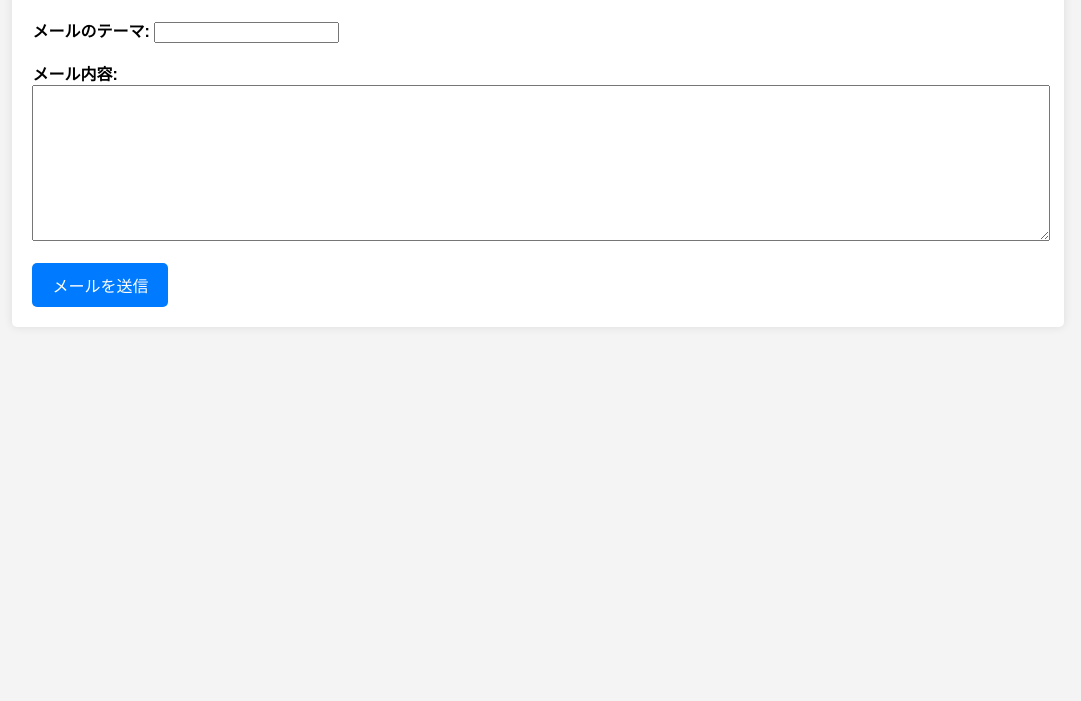
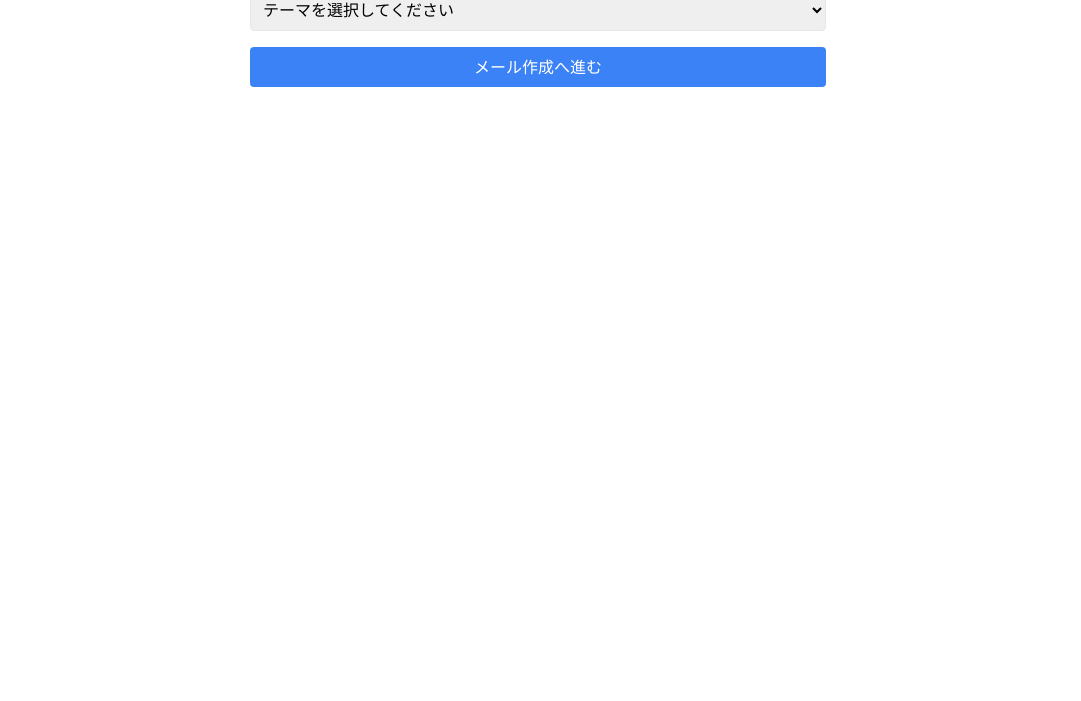
Before and after one commit to NyukariN/yukari, a plain HTML site: page index.html in a window 1280 px wide. Shown: the part 99-800 px from the top of the page, without its empty margins (102-1183 px from the left). Drawn offline with nearby package versions, Linux system fonts and the light colour scheme.

Commit message:
Update index.html

```diff
--- a/index.html
+++ b/index.html
@@ -1,23 +1,35 @@
+<!-- index.html -->
 <!DOCTYPE html>
 <html lang="ja">
 <head>
-  <meta charset="UTF-8">
-  <title>ビジネス日本語メール添削アプリ</title>
-  <link rel="stylesheet" href="index.css">
+    <meta charset="UTF-8">
+    <meta name="viewport" content="width=device-width, initial-scale=1.0">
+    <title>日本語学習アプリ - テーマ選択</title>
+    <link href="https://cdn.jsdelivr.net/npm/tailwindcss@2.2.19/dist/tailwind.min.css" rel="stylesheet">
 </head>
 <body>
-  <div class="container">
-    <h1>ビジネス日本語メール作成</h1>
-    <form id="emailForm">
-      <label for="emailTheme">メールのテーマ:</label>
-      <input type="text" id="emailTheme" name="emailTheme" required><br><br>
-      <label for="emailContent">メール内容:</label><br>
-      <textarea id="emailContent" name="emailContent" rows="10" cols="50" required></textarea><br><br>
-      <button type="submit">メールを送信</button>
-    </form>
-    <div id="result"></div>
-  </div>
+    <div class="max-w-xl mx-auto mt-10">
+        <h1 class="text-2xl font-bold mb-4">テーマ選択</h1>
+        <select id="themeSelect" class="block w-full p-2 border rounded">
+            <option value="">テーマを選択してください</option>
+            <option value="business-meeting">ビジネス会議</option>
+            <option value="client-negotiation">顧客との交渉</option>
+            <option value="email-writing">メール作成</option>
+            <!-- 他のテーマを追加 -->
+        </select>
+        <button id="proceedButton" class="mt-4 p-2 bg-blue-500 text-white rounded w-full">メール作成へ進む</button>
+    </div>
 
-  <script src="script.js"></script>
+    <script>
+        document.getElementById('proceedButton').addEventListener('click', function() {
+            const theme = document.getElementById('themeSelect').value;
+            if (theme) {
+                localStorage.setItem('selectedTheme', theme);
+                window.location.href = 'mail_creation.html'; // メール作成画面へ遷移
+            } else {
+                alert('テーマを選択してください。');
+            }
+        });
+    </script>
 </body>
 </html>
```
